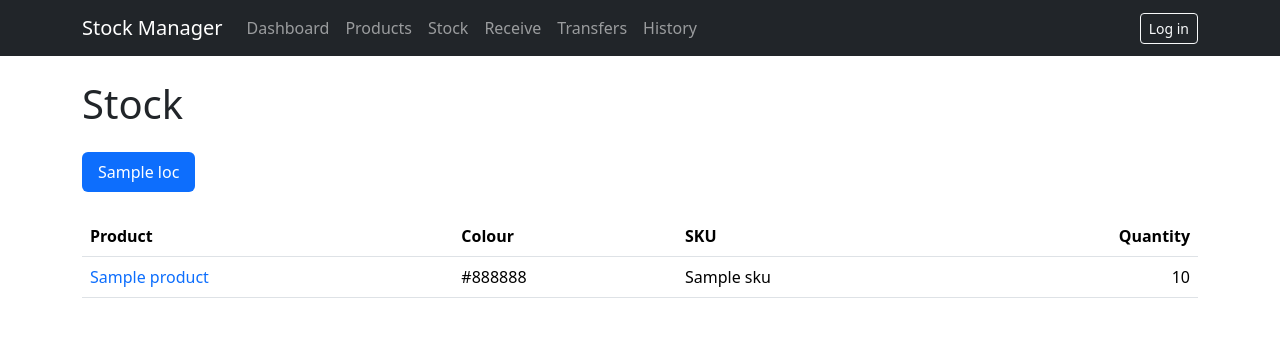
After one commit to oscarzxshi/stockproject, a Django app: template inventory/templates/inventory/stock.html in a window 1280 px wide. The commit adds this page. Shown: the top 337 px of the page. Run offline with Django 3.2, Linux system fonts and the light colour scheme; the template is opened without the code that fills it: most values are stand-ins (such as "Sample title", 1, 10 or a date in 2020).

Commit message:
added stock view per location

```diff
--- a/inventory/models.py
+++ b/inventory/models.py
@@ -19,11 +19,15 @@ class Product(models.Model):
     category = models.CharField(max_length=50)
     standard_wholesale_price = models.DecimalField(max_digits=8, decimal_places=2)
     identifier = models.CharField(max_length=10, unique=True)
+    def __str__(self):
+        return self.name
 
 class Variant(models.Model):
     product = models.ForeignKey(Product, on_delete=models.CASCADE, related_name="variants")
     colour = models.CharField(max_length=50)
     sku = models.CharField(max_length=50, unique=True)
+    def __str__(self):
+        return f"{self.product.name} - {self.colour}"
 
 class Location(models.Model):
     name = models.CharField(max_length=50)
--- a/inventory/templates/inventory/layout.html
+++ b/inventory/templates/inventory/layout.html
@@ -19,13 +19,13 @@
             <div class="collapse navbar-collapse" id="navLinks">
                 <ul class="navbar-nav me-auto">
                     <li class="nav-item">
-                        <a class="nav-link {% if request.resolver_match.url_name == 'index' %}active{% endif %}" href="#">Dashboard</a>
+                        <a class="nav-link {% if request.resolver_match.url_name == 'index' %}active{% endif %}" href="{% url 'index' %}">Dashboard</a>
                     </li>
                     <li class="nav-item">
                         <a class="nav-link {% if request.resolver_match.url_name == 'products' or request.resolver_match.url_name == 'product_detail' or request.resolver_match.url_name == 'add_product' %}active{% endif %}" href="{% url 'products' %}">Products</a>
                     </li>
                     <li class="nav-item">
-                        <a class="nav-link {% if request.resolver_match.url_name == 'stock' %}active{% endif %}" href="#">Stock</a>
+                        <a class="nav-link {% if request.resolver_match.url_name == 'stock' %}active{% endif %}" href="{% url 'stock' %}">Stock</a>
                     </li>
                     <li class="nav-item">
                         <a class="nav-link {% if request.resolver_match.url_name == 'receive' %}active{% endif %}" href="#">Receive</a>
--- /dev/null
+++ b/inventory/templates/inventory/stock.html
@@ -0,0 +1,56 @@
+{% extends "inventory/layout.html" %}
+{% block title %}Stock{% endblock %}
+{% block content %}
+
+<h1 class="mb-4">Stock</h1>
+
+<ul class="nav nav-pills mb-4">
+    {% for loc in locations %}
+    <li class="nav-item">
+        <a class="nav-link {% if loc.id == location.id %}active{% endif %}" href="?location={{ loc.id }}">{{ loc.name }}</a>
+    </li>
+    {% endfor %}
+</ul>
+
+{% if page_obj %}
+<div class="table-responsive">
+    <table class="table table-hover align-middle">
+        <thead>
+            <tr>
+                <th>Product</th>
+                <th>Colour</th>
+                <th>SKU</th>
+                <th class="text-end">Quantity</th>
+            </tr>
+        </thead>
+        <tbody>
+            {% for level in page_obj %}
+            <tr>
+                <td><a href="{% url 'product_detail' level.variant.product.id %}" class="text-decoration-none">{{ level.variant.product.name }}</a></td>
+                <td>{{ level.variant.colour }}</td>
+                <td>{{ level.variant.sku }}</td>
+                <td class="text-end">{{ level.quantity }}</td>
+            </tr>
+            {% endfor %}
+        </tbody>
+    </table>
+</div>
+
+{% if page_obj.has_other_pages %}
+<nav>
+    <ul class="pagination">
+        {% if page_obj.has_previous %}
+        <li class="page-item"><a class="page-link" href="?location={{ location.id }}&page={{ page_obj.previous_page_number }}">Previous</a></li>
+        {% endif %}
+        <li class="page-item disabled"><span class="page-link">Page {{ page_obj.number }} of {{ page_obj.paginator.num_pages }}</span></li>
+        {% if page_obj.has_next %}
+        <li class="page-item"><a class="page-link" href="?location={{ location.id }}&page={{ page_obj.next_page_number }}">Next</a></li>
+        {% endif %}
+    </ul>
+</nav>
+{% endif %}
+{% else %}
+<p class="text-muted">No stock at this location yet.</p>
+{% endif %}
+
+{% endblock %}
--- a/inventory/urls.py
+++ b/inventory/urls.py
@@ -11,4 +11,6 @@ urlpatterns = [
     path("products/", views.products, name="products"),
     path("products/add/", views.add_product, name="add_product"),
     path("products/<int:product_id>/", views.product_detail, name="product_detail"),
+    path("stock/", views.stock, name="stock"),
+
 ]
```
Also changed, not shown: inventory/static/inventory/products.js (added, +11 -0 lines), inventory/templates/inventory/products.html (+5 -2 lines), inventory/views.py (+29 -1 lines).
